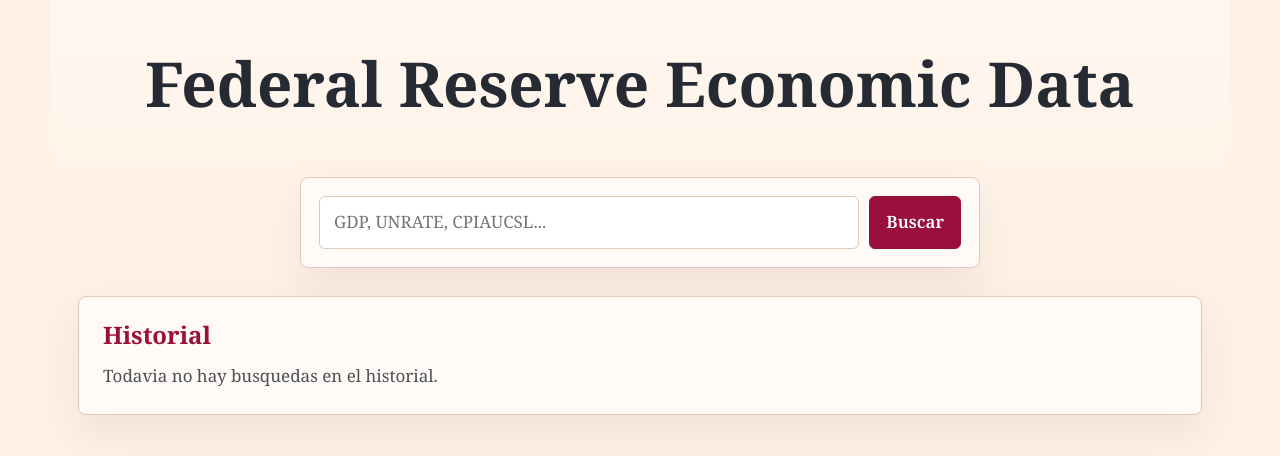
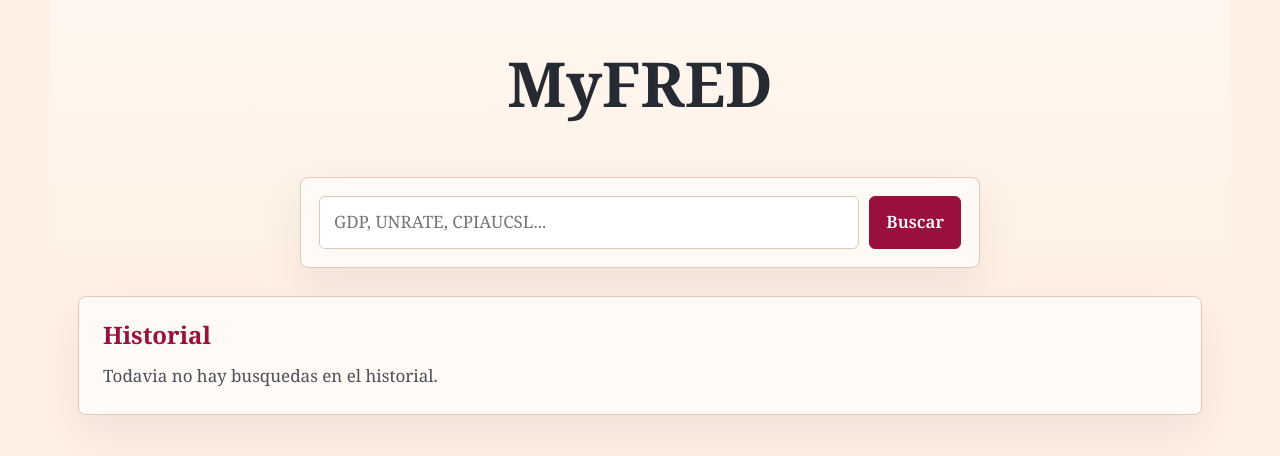
Before and after one commit to Jaldekoa/myfred, a React (Vite) app in the folder frontend/: page / in a window 1280 px wide. Shown: the top 456 px of the page. Built offline with nearby package versions, Linux system fonts and the light colour scheme.

Commit message:
Change h1 text

```diff
--- a/frontend/src/components/Header.jsx
+++ b/frontend/src/components/Header.jsx
@@ -1,3 +1,3 @@
 export default function Header() {
-  return <h1 className="">Federal Reserve Economic Data</h1>;
+  return <h1 className="">MyFRED</h1>;
 }
```
